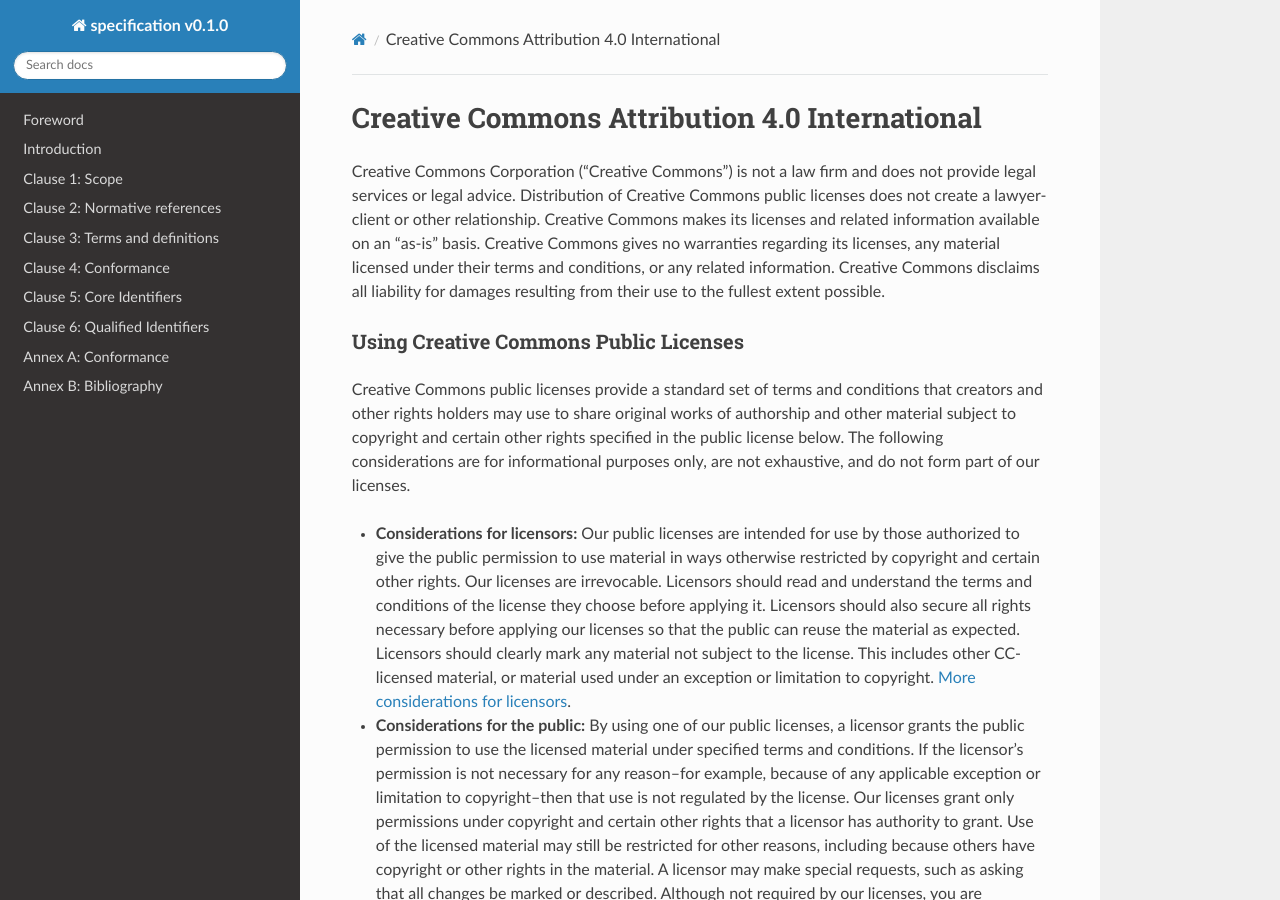
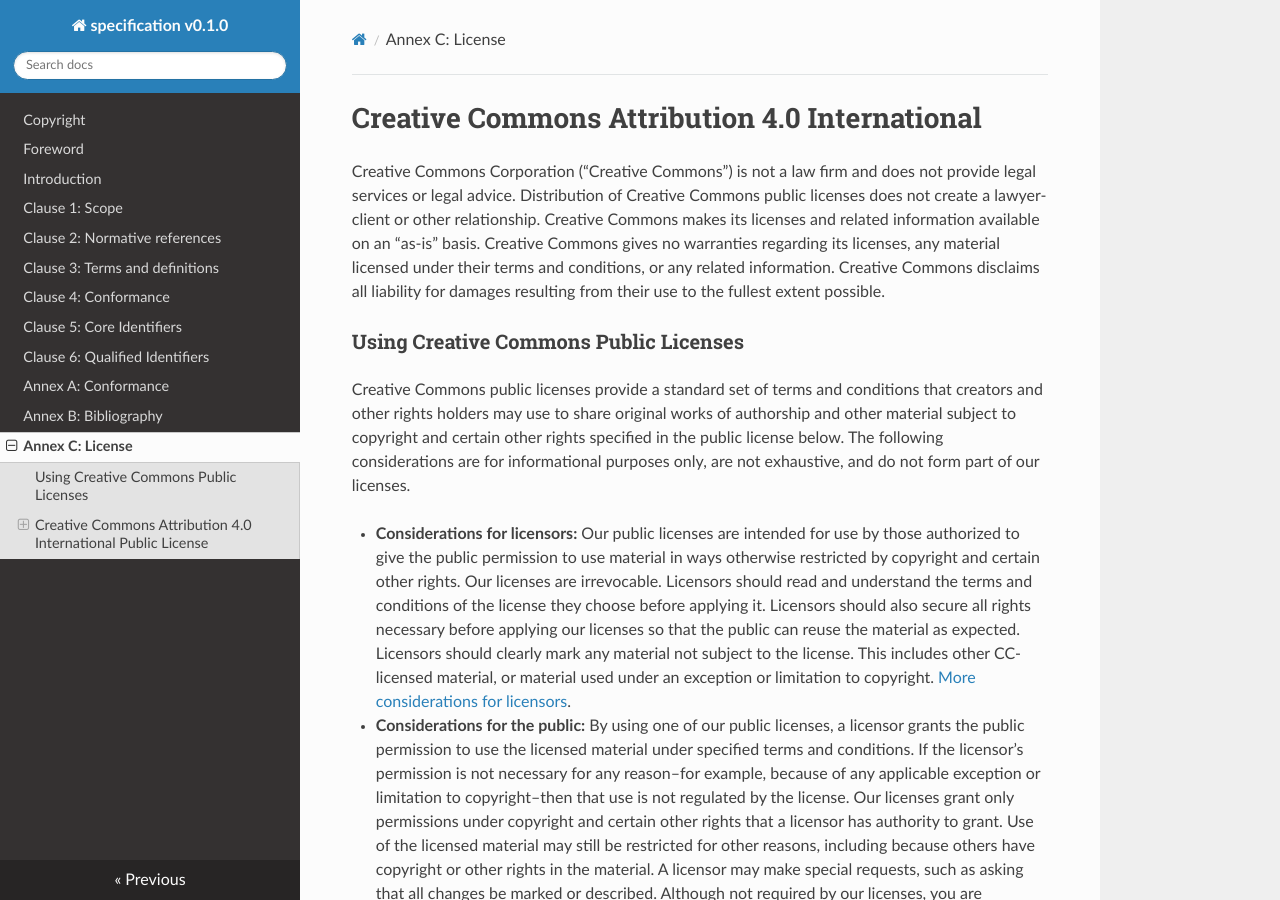
Before and after one commit to swhid/specification, an MkDocs documentation site: the page built from Chapters/creative-commons-attribution-license-4.0-unported.md, in a window 1280 px wide and 900 px high. Built offline with MkDocs 1.6.1, drawn with Linux system fonts in a browser that asks for light colours; nearby versions of some CDN libraries.

Commit message:
Update mkdocs config file

```diff
--- a/mkdocs.yml
+++ b/mkdocs.yml
@@ -6,6 +6,7 @@
 use_directory_urls: true
 nav:
 
+- 'Copyright': index.md
 - 'Foreword': 0.Foreword.md
 - 'Introduction': 0.Introduction.md
 - 'Clause 1: Scope': 1.Scope.md
@@ -16,6 +17,7 @@
 - 'Clause 6: Qualified Identifiers': 6_Qualified_identifiers.md
 - 'Annex A: Conformance': A.Conformance.md
 - 'Annex B: Bibliography': B.Bibliography.md
+- 'Annex C: License': creative-commons-attribution-license-4.0-unported.md
 copyright: Copyright &copy; 2022 - SWHID Contributors.
 
 markdown_extensions:
```
